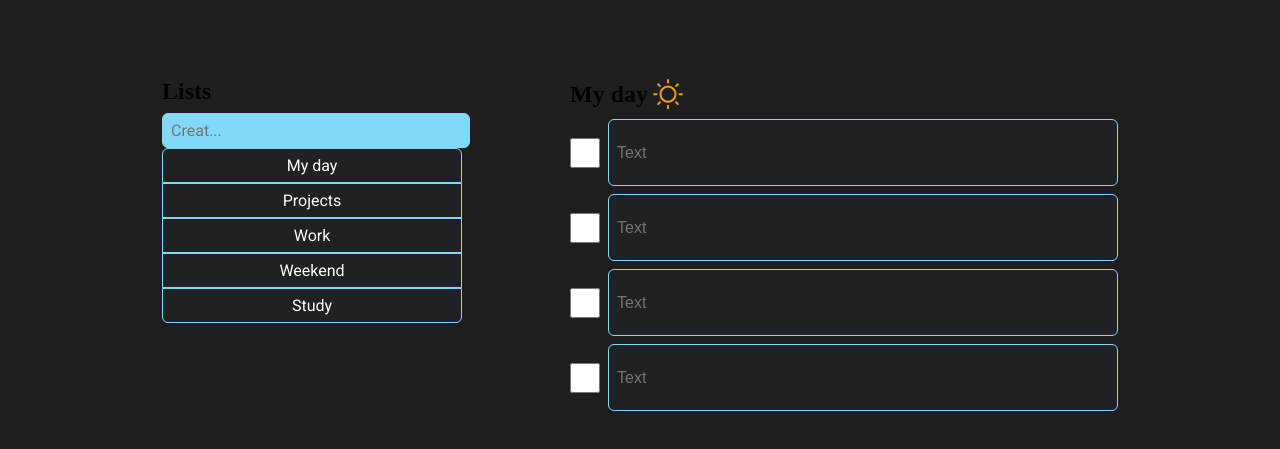
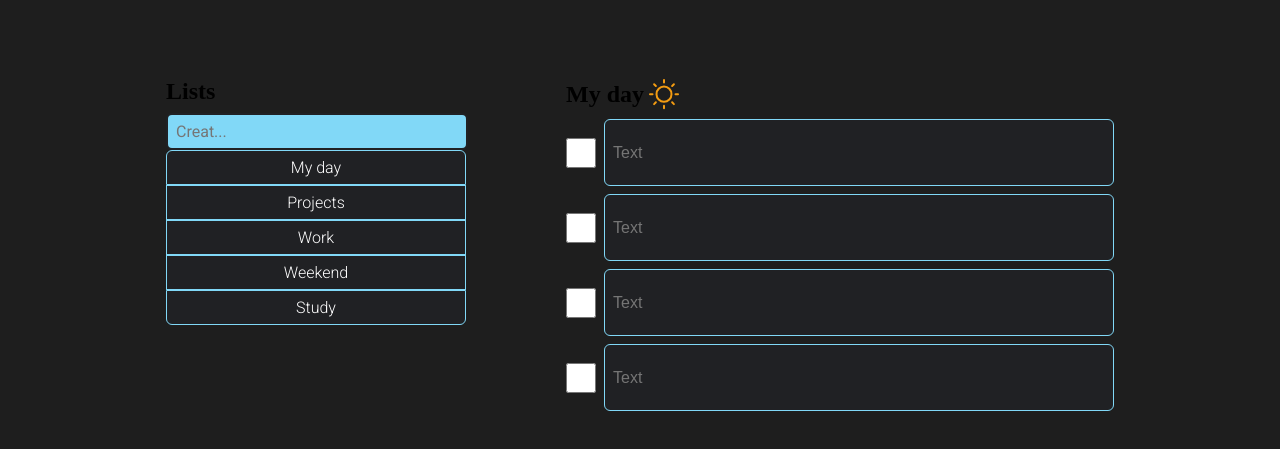
Before and after one commit to deborapianezzer/To-Do-List, a plain HTML site: page index.html in a window 1280 px wide. Shown: the part 147-596 px from the top of the page. Drawn offline with Linux system fonts and the light colour scheme.

Commit message:
alterações realizadas no layout.

```diff
--- a/style.css
+++ b/style.css
@@ -29,24 +29,26 @@
   margin-bottom: 8px;
 }
 /* Div Lists */
+div.lists ul {
+  width: 300px;
+}
 div.lists input{
-  width: 298px;
+  width: 290px;
   height: 33px;
   padding-left: 8px;
+  background-color: #81D8F7;
   border-radius: 6px;
-  color: #202124;
-  background-color: #81D8F7;
-  border: 1px solid #81D8F7;
+  border: 2px solid #202124;
   border-top-left-radius: 6px;
   border-top-right-radius: 6px;
+  color: #202124;
   font-size: 16px;
   font-family: 'Roboto';
 }
-div.lists li button {
-  transition: transform .3s;
-}
-div.lists li button:hover {
-  transform: scale(1,1);
+div.lists ul li button:hover {
+  cursor: pointer;
+  background-color: #81D8F7;
+  color: #1E1E1E;
 }
 div.lists button.botão-1 {
   width: 300px;
@@ -57,6 +59,7 @@
   border-top-left-radius: 6px;
   border-top-right-radius: 6px;
   font-size: 16px;
+  font-weight: lighter;
   font-family: 'Roboto';
 }
 div.lists button.botão-2 {
@@ -66,6 +69,7 @@
   background-color: #202124;
   border: 1px solid #81D8F7;
   font-size: 16px;
+  font-weight: lighter;
   font-family: 'Roboto';
 }
 div.lists button.botão-3 {
@@ -75,6 +79,7 @@
   background-color: #202124;
   border: 1px solid #81D8F7;
   font-size: 16px;
+  font-weight: lighter;
   font-family: 'Roboto';
 }
 div.lists button.botão-4 {
@@ -84,6 +89,7 @@
   background-color: #202124;
   border: 1px solid #81D8F7;
   font-size: 16px;
+  font-weight: lighter;
   font-family: 'Roboto';
 }
 div.lists button.botão-5 {
@@ -95,6 +101,7 @@
   border-bottom-right-radius: 6px;
   border-bottom-left-radius: 6px;
   font-size: 16px;
+  font-weight: lighter;
   font-family: 'Roboto';
 }
 /* Div Topics */
@@ -116,6 +123,7 @@
   height: 30px;
   background-color: #FFFFFF;
 }
+
 div.topics input.text{
   width: 500px;
   height: 65px;
```
